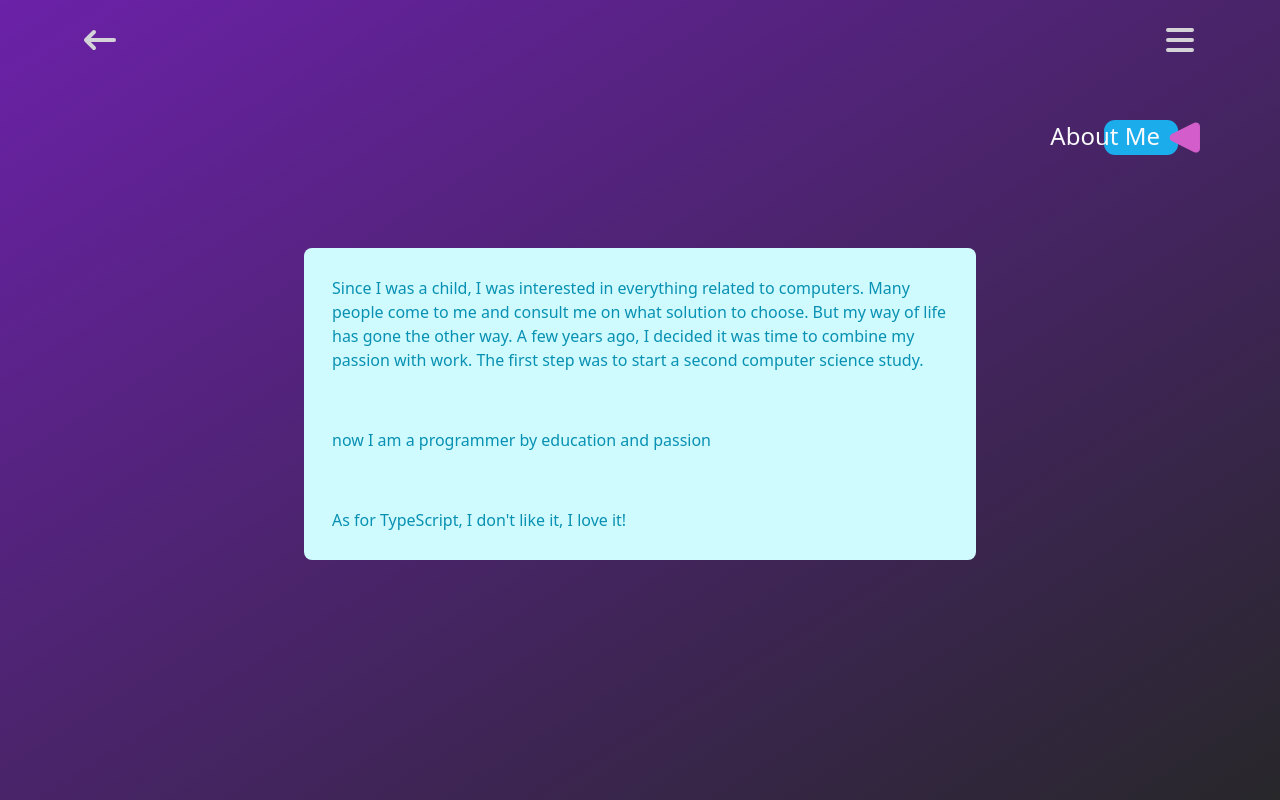
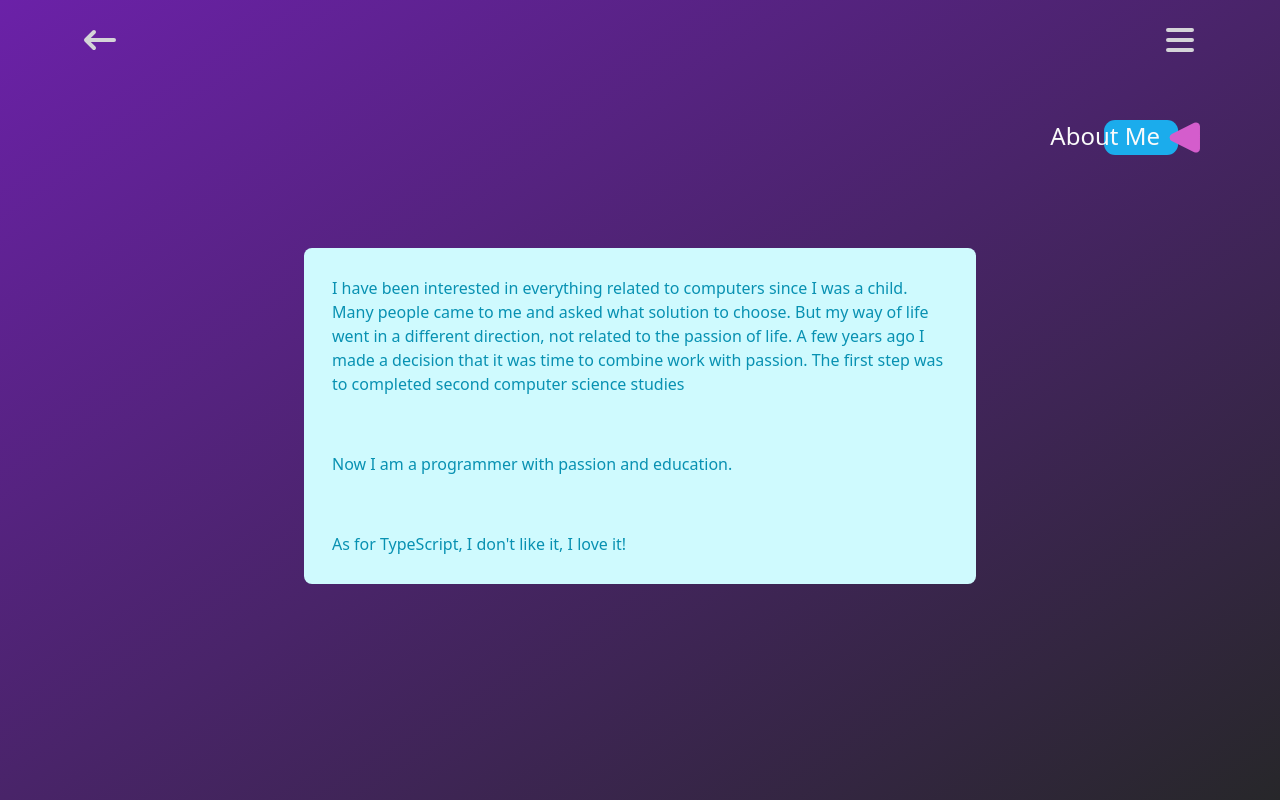
Before and after one commit to GeloUno/portfolio_next, a Next.js app: page /about in a window 1280 px wide. Built offline with nearby package versions, Linux system fonts and the light colour scheme.

Commit message:
about change desciption

```diff
--- a/pages/about.tsx
+++ b/pages/about.tsx
@@ -15,10 +15,10 @@ function About() {
         items-center  '>
 
             <h3 className='p-7'>
-                Since I was a child, I was interested in everything related to computers. Many people come to me and consult me on what solution to choose. But my way of life has gone the other way. A few years ago, I decided it was time to combine my passion with work. The first step was to start a second computer science study.
+                I have been interested in everything related to computers since I was a child. Many people came to me and asked what solution to choose. But my way of life went in a different direction, not related to the passion of life. A few years ago I made a decision that it was time to combine work with passion. The first step was to completed second computer science studies
             </h3>
             <h3 className='p-7'>
-                now I am a programmer by education and passion
+                Now I am a programmer with passion and education.
             </h3>
             <h3 className='p-7'>
                 As for TypeScript, I don't like it, I love it!
```
